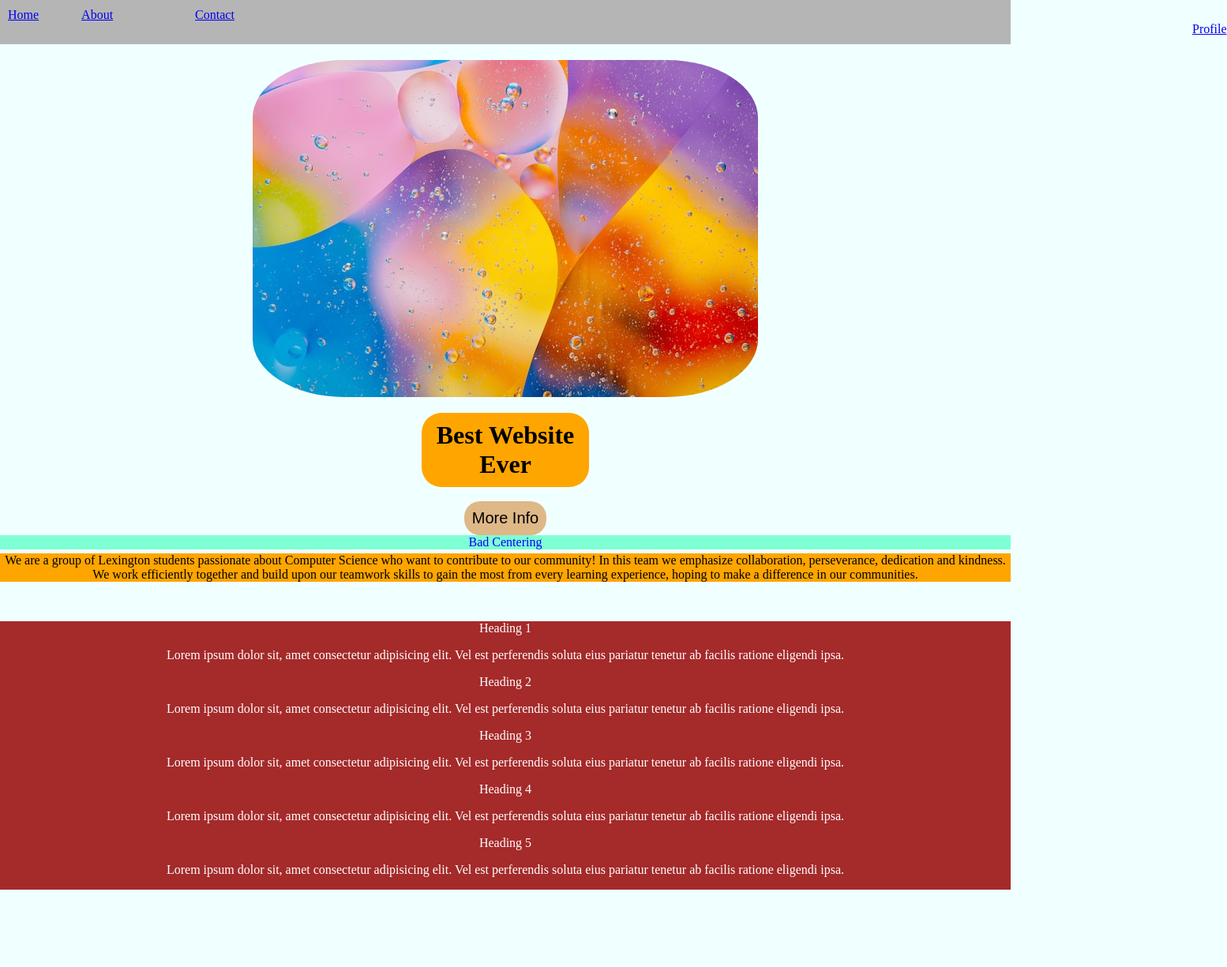
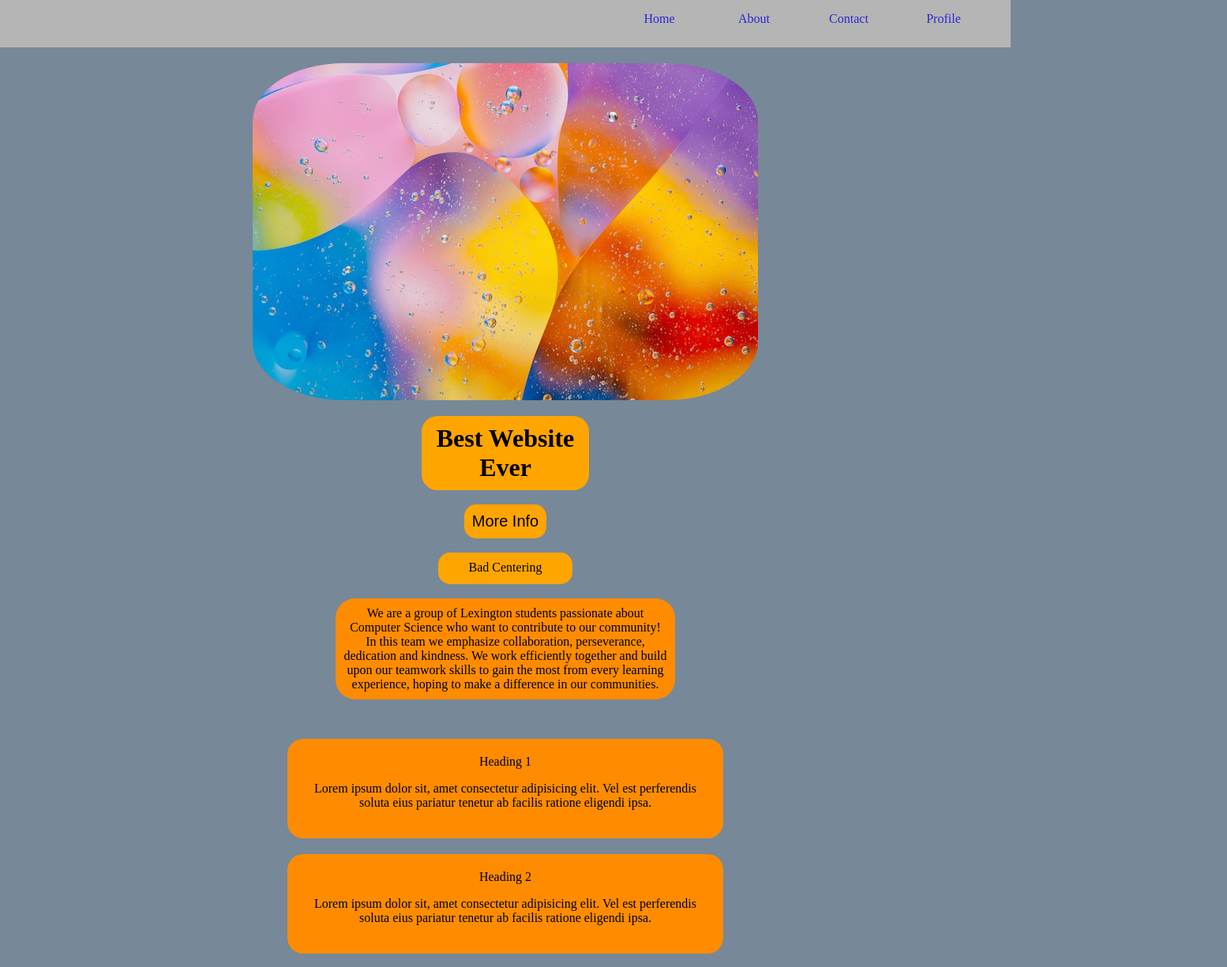
Before and after one commit to idkaname698/frontendhw, a plain HTML site: page index.html in a window 1280 px wide. Shown: the top 1225 px of the page at 79% size, 1554 px wide, since content can reach past the window. Before the commit the page ends 1127 px from the top, so only its background shows below. Drawn offline with Linux system fonts and the light colour scheme.

Commit message:
Update index.html

```diff
--- a/index.html
+++ b/index.html
@@ -5,46 +5,73 @@
   <title>Best Website Ever</title>
   <style>
     .post {
-      background-color: brown;
-      color: white;
+      background-color: darkorange;
+      border-radius:20px;
+      margin:auto;
+      padding:20px;
+      width:40%;
+      color: black;
+    }
+    a {
+      color: rgb(40, 40, 212);
+      border-radius:7px;
+      width:50px;
+      height:30px;
+      text-align: center;
+      text-decoration: none;
+    }
+    a:hover {
+      color:lightblue;
+      background-color: rgb(90,90,90);
+    }
+    button {
+      background-color:orange;
+    }
+    button:hover {
+      background-color: burlywood;
+      cursor:pointer;
     }
   </style>
 </head>
 
-<body style="background-color: azure; margin: 0; padding: 0;">
+<body style="background-color: lightslategray; margin: 0; padding: 0;">
 
   <!-- align the profile link to the right and use flexbox for the nav (see slides) -->
-  <div style="background-color: rgb(181, 181, 181); padding: 10px; color: yellow;">
-    <a href="/">Home</a>
-    <a href="/" style="margin-left: 50px;">About</a>
-    <a href="/" style="margin-left: 100px;">Contact</a>
-    <a href="/" style="margin-left: 1500px;">Profile</a>
+  <div style="display: flex; flex-direction: row; justify-content: flex-end; gap: 50px; background-color: rgb(181, 181, 181); padding: 10px 50px;">
+    <a href="/" style="padding: 5px 10px;">Home</a>
+    <a href="/" style="padding: 5px 10px;">About</a>
+    <a href="/" style="padding: 5px 10px;">Contact</a>
+    <a href="/" style="padding: 5px 10px;">Profile</a>
   </div>
 
 
   <!-- center the image (must be display: block to use margin auto to center horizontally)-->
   <img src="rodion-kutsaiev-unsplash.jpg" style="border-radius: 20%; display: block; margin: auto; padding: 20px;" alt="placeholder image">
 
-  <h1 style="border-radius: 25px; margin: auto;text-align: center; width: 15%; background-color: orange;padding: 10px;">Best Website Ever</h1>
+  <h1 style="border-radius: 20px; margin: auto;text-align: center; width: 15%; background-color: orange;padding: 10px;">Best Website Ever</h1>
 
   <br>
 
   <button
-    style="border-radius: 20px; padding: 10px; border: none; font-size: 20px; background-color: burlywood; cursor:pointer; display: block; margin: auto;">More
+    style="border-radius: 15px; padding: 10px; border: none; font-size: 20px; cursor:pointer; display: block; margin: auto;">More
     Info</button>
 
-  <div style="width: 100%; text-align: center; background-color: aquamarine; color: blue;">
+    <br>
+
+  <div style="border-radius: 15px; width: 150px; height: 20px; text-align: center; background-color: orange; color: black; margin: auto; padding: 10px 10px;">
     Bad Centering
   </div>
 
-  <div style="margin-top: 5px; margin-bottom: 50px; background-color: orange; text-align: center;">
+  <br>
+
+  <div style="border-radius: 25px;margin-top: 15px; margin: auto; margin-bottom: 50px; background-color: darkorange; text-align: center; width: 32%; padding: 10px;">
     We are a group of Lexington students passionate about Computer Science who want to contribute to our community! In
     this team we emphasize collaboration, perseverance, dedication and kindness. We work efficiently together and build
     upon our teamwork skills to gain the most from every learning experience, hoping to make a difference in our
     communities.
   </div>
 
-  <div style="display: flex; flex-direction: column; text-align: center">
+  <div style="display: flex; flex-direction: column; gap: 20px; text-align: center; padding-bottom: 40px; border-radius: 20px;">
     <div class="post">
       <h>Heading 1</h>
       <p>Lorem ipsum dolor sit, amet consectetur adipisicing elit. Vel est perferendis soluta eius pariatur tenetur ab
```
